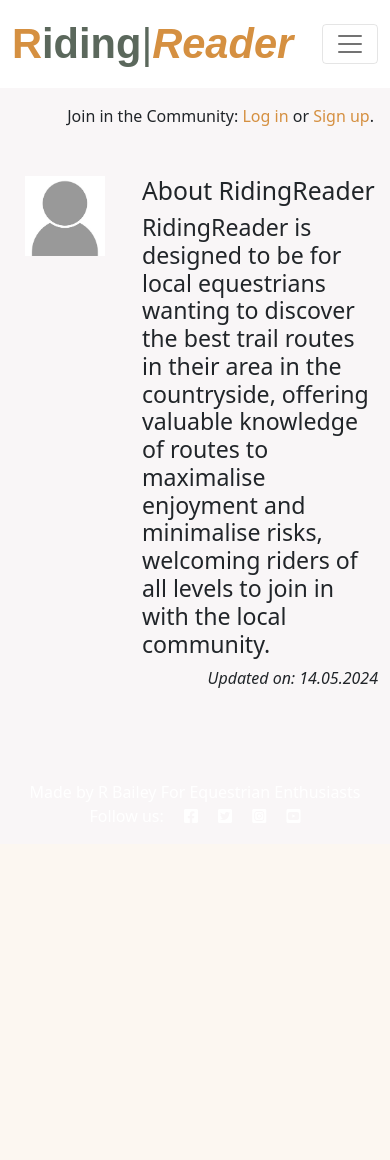
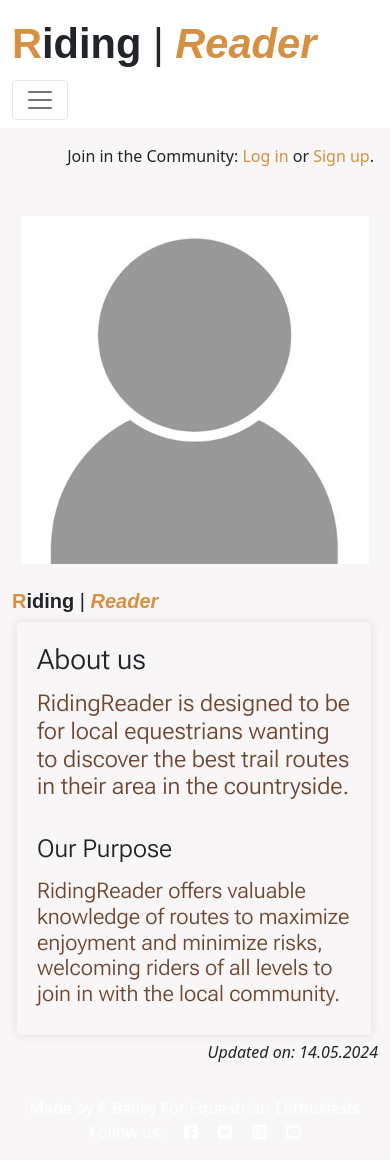
Before and after one commit to rach4el/codeblog, a Django app: page /about/ in a window 390 px wide. Before the commit the page ends 823 px from the top, so only its background shows below. Run offline with Django 4.2, Linux system fonts and the light colour scheme; data that the repository does not hold is empty.

Commit message:
Added media query to about page and styling

```diff
--- a/about/templates/about/about.html
+++ b/about/templates/about/about.html
@@ -3,21 +3,37 @@
 {% load static %}
 <div class="container mt-5">
     <div class="row">
-        <div class="col-4 text-center">
-            <img src="{% static 'images/nobody.jpg' %}" width="75%">
+        <div class="col-4 col-md-4 text-center about-image">
+            <img src="{% static 'images/nobody.jpg' %}" style="width: 95%;">
         </div>
         <div class="col-8">
-            <!-- Title goes between these h2 tags -->
-            <h2>About RidingReader</h2>
-            <!-- Content goes directly underneath this -->
-            <h3> RidingReader is designed to be for local equestrians wanting to discover the best trail routes in their area in the countryside, offering valuable knowledge of routes to maximalise enjoyment and minimalise risks, welcoming riders of all levels to join in with the local community.</h3>
+            <!-- About page title -->
+            <h2>
+                <span class="about-brand-text">
+                    <span class="orange-font">R</span>iding
+                    <span class="thin">|</span>
+                    <span class="orange-font italic">Reader</span>
+                </span>
+            </h2>
+            <!-- About page text description -->
+            <div class="about-container">
+                <div class="section">
+                    <h1 class="about-title">About us</h1>
+                    <h3 class="about-text">RidingReader is designed to be for local equestrians wanting to discover the best trail routes in their area in the countryside.</h3>
+                </div>
+                <br>
+                <div class="section">
+                    <h2 class="about-title">Our Purpose</h2>
+                    <h4 class="about-text">RidingReader offers valuable knowledge of routes to maximize enjoyment and minimize risks, welcoming riders of all levels to join in with the local community.</h4>
+                </div>
+            </div>
         </div>
     </div>
     <div class="row">
         <div class="col text-right">
-            <!-- Updated on field goes in here -->
-            <p class="text-end"><em>Updated on: 14.05.2024</em></p>
+            <!-- Updated on field -->
+            <p class="text-end updated-on"><em>Updated on: 14.05.2024</em></p>
         </div>
-      </div>
+    </div>
 </div>
 {% endblock content %}
--- a/static/css/style.css
+++ b/static/css/style.css
@@ -1,18 +1,22 @@
 body {
     background-color: #F9F6F7;
 }
+
+/* Format for riding ability text and updated on text (additonal text */
 
 .text-h6 {
     font-size: medium;
     color: #b67e3d
 }
 
+/* Logo text and navbar tittle links formatting */
+
 .logo {
     font-family: sans-serif;
-    font-size: 2.6rem;
+    font-size: 41.6px;
     font-weight: 600;
-    color: #5b685c;
-}
+    color: #212529;
+    }
 
 .orange-font{
     color: #D59041;
@@ -37,9 +48,9 @@ body {
 .main-bg {
     background-color: #F9F6F7;
     border-color: #6E4730
-    border-wid
+}
 
-}
+/* Text of site containers formatting */
 
 .card {
     border: none;
@@ -181,3 +203,84 @@ body {
 .approval {
     color: rgb(222, 146, 168);
 }
+
+/* About Page formatting */
+
+.about-title {
+    Font-family: 'Roboto Flex', sans-serif;
+    font-weight: 500;
+    margin-top: 1px;
+    overflow: hidden;
+    position: relative;
+    display: inline-block;
+    height: fit-content;
+    width: 100%;
+}
+
+.about-text {
+    font-family: 'Roboto Flex', sans-serif;
+    background-color: #F9F6F7;
+    color: #6E4730;
+    position: relative;
+}
+
+.about-container {
+    display: flex;
+    flex-wrap: wrap;
+    align-items: center;
+    width: 100%;
+    margin: 5px;
+    overflow: hidden;
+    padding: 20px;
+    background: #F9F6F7;
+    box-shadow: 0 0 10px rgba(0, 0, 0, 0.1);
+    border-radius: 3px;
+}
+
+.about-logo {
+    font-family: sans-serif;
+    font-size: 1.8rem;
+    font-weight: 450;
+    color: #5b685c;
+}
+
+.about-brand-text {
+    color: #212529;
+    font-family: sans-serif;
+    font-size: 20px;
+    font-weight: 600;
+    text-indent: -2em
+}
+
+/* Formatting for media query on about page */
+
+@media (max-width: 768px) {
+
+
+    .about-image {
+        width: 100%; /* image width adjusted for smaller screen sizes */
+        margin-bottom: 20px; /* Space added below image */
+        order: -1;
+    }
+
+    .about-logo {
+        align-self: stretch;
+        margin-left: 10%;
+        order: 0;
+    }
+
+    .about-container {
+        align-items: center;
+        width: 150%;
+    }
+
+    .about-text {
+        order: 1; /* Image is viewed before text to give an appropriate view of text and image */
+    }
+
+    .updated-on {
+        bottom: 0;
+        left: 5;
+        margin-left: 3%;
+    }
+}
--- a/templates/base.html
+++ b/templates/base.html
@@ -36,7 +36,7 @@
     <nav class="navbar navbar-expand-lg navbar-light bg-white">
         <div class="container-fluid">
             <a class="navbar-brand" href="{% url 'home' %}"><span class="logo"><span class="orange-font">R</span>iding<span
-                        class="thin">|</span><span class="orange-font"><span class="italic">Reader</a></a>
+                        class="thin"> | </span><span class="orange-font"><span class="italic">Reader</a></a>
             <button class="navbar-toggler" type="button" data-bs-toggle="collapse" data-bs-target="#navbarText"
                 aria-controls="navbarText" aria-expanded="false" aria-label="Toggle navigation">
                 <span class="navbar-toggler-icon"></span>
@@ -44,24 +44,24 @@
             <div class="collapse navbar-collapse" id="navbarText">
                 <ul class="navbar-nav me-auto mb-2 mb-lg-0">
                     <li class="nav-item">
-                        <a class="nav-link {% if request.path == home_url %}active{% endif %}" aria-current="page"
+                        <a class="nav-font nav-link {% if request.path == home_url %}active{% endif %}" aria-current="page"
                             href="{% url 'home' %}">Home</a>
                     </li>
                     <li class="nav-item">
-                        <a class="nav-link {% if request.path == about_url %}active{% endif %}" aria-current="page"
+                        <a class="nav-font nav-link {% if request.path == about_url %}active{% endif %}" aria-current="page"
                             href="{% url 'about' %}">About</a>
                     </li>
                     {% if user.is_authenticated %}
                     <li class="nav-item">
-                        <a class="nav-link {% if request.path == logout_url %}active{% endif %}" aria-current="page"
+                        <a class="nav-font nav-link {% if request.path == logout_url %}active{% endif %}" aria-current="page"
                         href="{% url 'account_logout' %}">Logout</a>
                     </li>
                     {% else %}
-                    <li class="nav-item">
+                    <li class="nav-font nav-item">
                         <a class="nav-link {% if request.path == signup_url %}active{% endif %}" aria-current="page"
                             href="{% url 'account_signup' %}">Register</a>
                     </li>
-                    <li class="nav-item">
+                    <li class="nav-font nav-item">
                         <a class="nav-link {% if request.path == login_url %}active{% endif %}" aria-current="page"
                         href="{% url 'account_login' %}">Login</a>
                     </li>
```
Also changed, not shown: other parts of static/css/style.css (+63 -45 lines), about/admin.py (+9 -3 lines), about/models.py (+13 -2 lines), about/migrations/0002_collaboraterequest.py (added), 1 other file.
